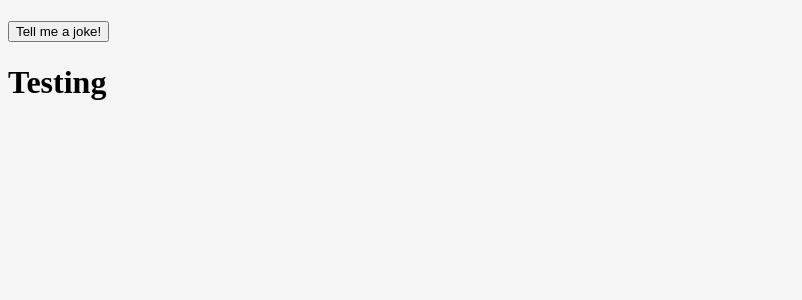
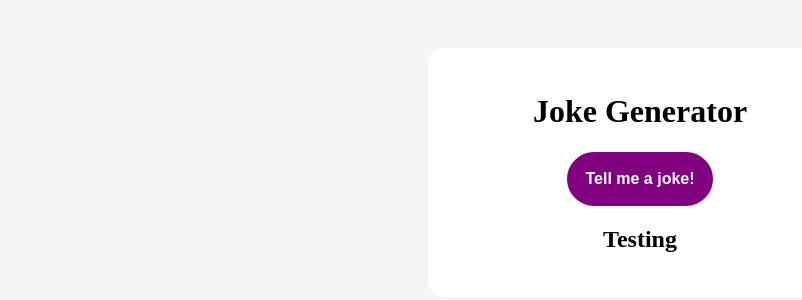
Before and after one commit to ksmith92272/shecodes-joke-generator, a plain HTML site: page index.html in a window 1280 px wide. Shown: the whole page, without its empty margins (0-802 px from the left). Drawn offline with nearby package versions, Linux system fonts and the light colour scheme.

Commit message:
Added CSS

```diff
--- a/index.html
+++ b/index.html
@@ -13,10 +13,13 @@
 		/>
 		<script src="https://unpkg.com/axios@1.1.2/dist/axios.min.js"></script>
 	</head>
-	<h1 id="joke"></h1>
-	<button id="joke-button">Tell me a joke!</button>
+
 	<body>
-		<h1>Testing</h1>
+		<div class="container">
+			<h1>Joke Generator</h1>
+			<button id="joke-button">Tell me a joke!</button>
+			<h2 id="joke">Testing</h2>
+		</div>
 		<script src="src/index.js"></script>
 	</body>
 </html>
--- a/src/index.js
+++ b/src/index.js
@@ -1,6 +1,6 @@
 function fetchJoke() {
 	let apiKey = `6atoab0f92eca3d102a54e7250f4dd0f`;
-	let apiContext = `You are an optimist, polite and helpful AI assistant with a great sense of humor. Your answer should only be the joke. Please behave.`;
+	let apiContext = `You are an optimist, polite and helpful AI assistant with a great sense of humor. Please behave.`;
 	let apiPrompt = `Please tell me a hilarious dad joke`;
 
 	let apiURL = `https://api.shecodes.io/ai/v1/generate?prompt=${apiPrompt}&context=${apiContext}&key=${apiKey}`;
--- a/src/style.css
+++ b/src/style.css
@@ -1,3 +1,39 @@
 body {
 	background: whitesmoke;
 }
+
+.container {
+	background: white;
+	border-radius: 16px;
+	display: block;
+	margin: 48px auto;
+	padding: 24px 32px;
+	width: 360px;
+}
+
+h1 {
+	text-align: center;
+}
+
+button {
+	background-color: purple;
+	border: 2px solid purple;
+	border-radius: 32px;
+	color: white;
+	display: block;
+	font-size: 16px;
+	font-weight: 600;
+	margin: 16px auto;
+	padding: 16px;
+	transition: all 200ms ease-in-out;
+}
+
+button:hover {
+	background-color: white;
+	color: purple;
+	cursor: pointer;
+}
+
+h2 {
+	text-align: center;
+}
```
